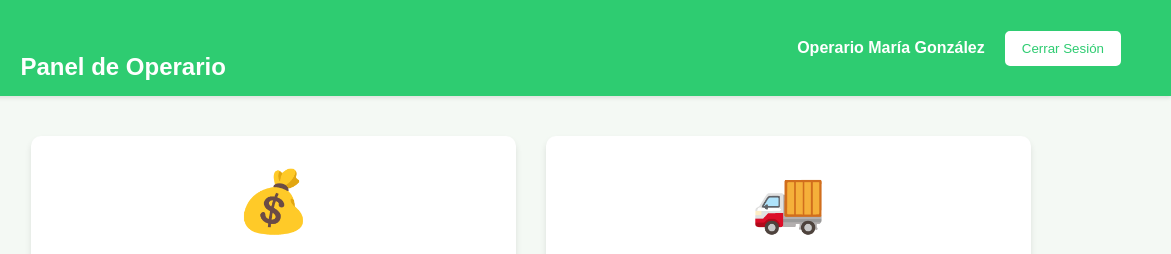
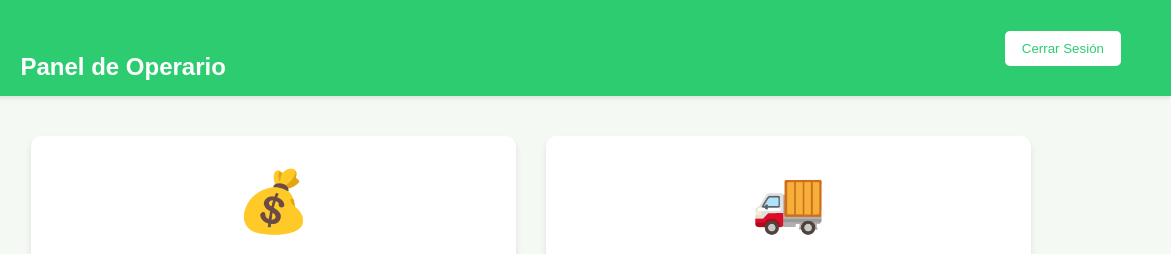
Before and after one commit to JF292006/Proyecto, a plain HTML site: page ope.html in a window 1280 px wide. Shown: the top 254 px of the page, 109-1280 px from the left. Drawn offline with Linux system fonts and the light colour scheme.

Commit message:
Update ope.html

```diff
--- a/ope.html
+++ b/ope.html
@@ -13,7 +13,7 @@
             <h1>Panel de Operario</h1>
         </div>
         <div class="user-info">
-            <span class="operator-name">Operario María González</span>
+            <span class="operator-name"></span>
             <button class="logout-btn" onclick="window.location.href='index.html'">Cerrar Sesión</button>
         </div>
     </header>
```
